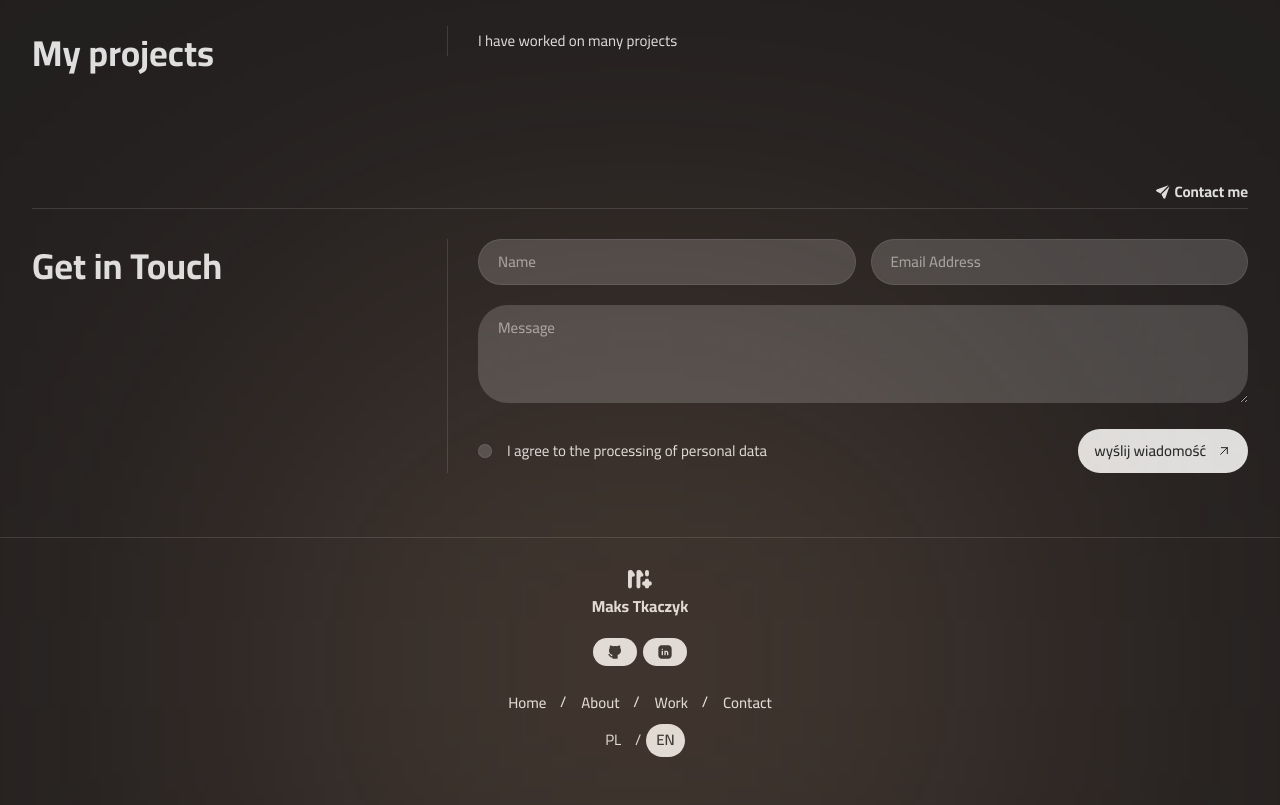
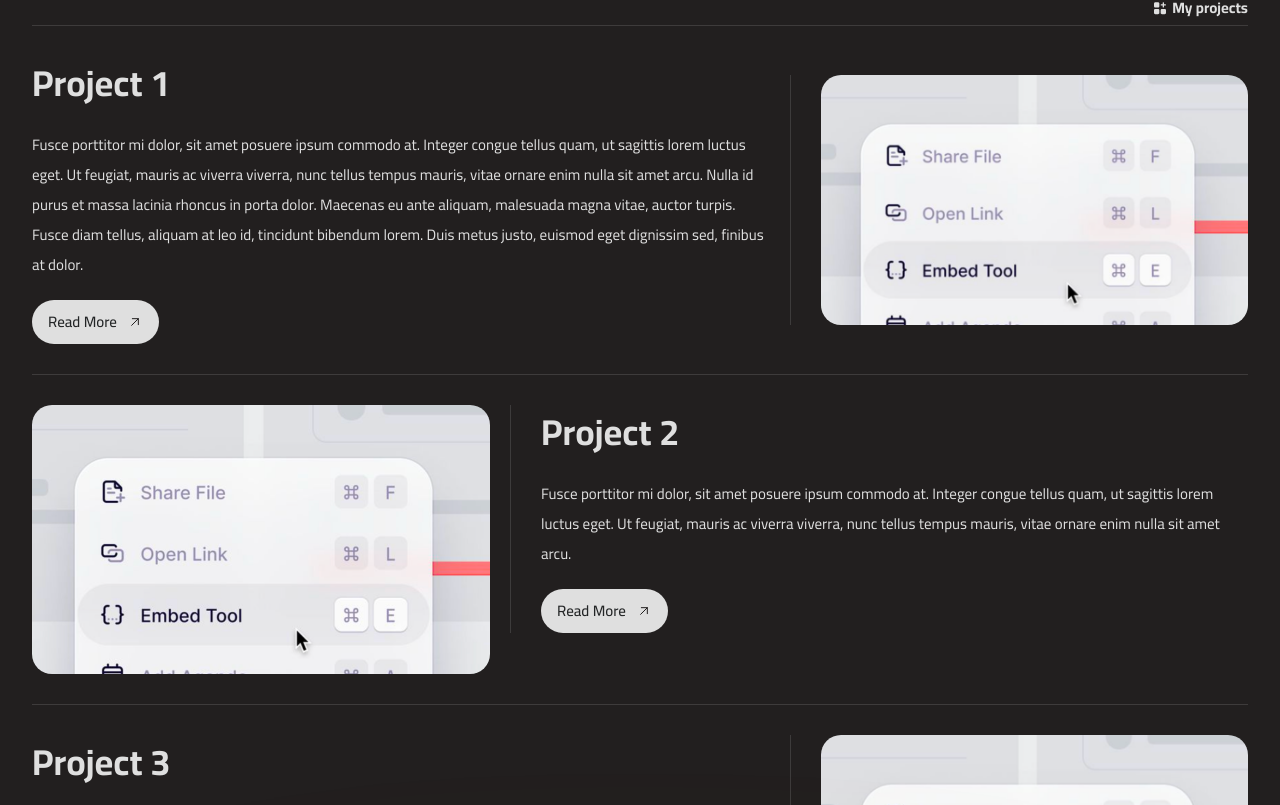
Before and after one commit to Matrix669/portfolio, a Next.js app in the folder frontend/: page /en in a window 1280 px wide. Shown: the part 1215-2020 px from the top of the page. Built offline with nearby package versions, Linux system fonts and the light colour scheme.

Commit message:
start making projects - ready projects on mainpage

```diff
--- a/frontend/messages/en.json
+++ b/frontend/messages/en.json
@@ -39,11 +39,7 @@
 				"email": {
 					"label": "Email Address",
 					"required": "Email is required",
-				"email": {
-					"label": "Email Address",
-					"required": "Email is required",
-					"invalid": "Invalid email address"
-				},
+					"invalid": "Invalid email address",
 					"message": {
 						"label": "Message",
 						"required": "Message is required"
--- a/frontend/src/app/UI/SectionContent/SectionContent.module.scss
+++ b/frontend/src/app/UI/SectionContent/SectionContent.module.scss
@@ -11,6 +11,30 @@
 	gap: rem(30);
 	border-top: 1px solid $border-color;
 	padding-top: rem(15);
+	h2 {
+		transition: letter-spacing 0.3s;
+		&:hover {
+			letter-spacing: 1px;
+		}
+	}
+	&__myWork {
+		border-top: none;
+		.sectionContent__subTitle {
+			transform: translateY(-55%);
+		}
+	}
+	&__itemProject {
+		display: flex;
+		flex-direction: column;
+		gap: rem(20);
+		border-top: 1px solid $border-color;
+		padding-top: rem(30);
+		.sectionContent__description {
+			padding-left: 0;
+			border-left: none;
+			align-self: flex-start;
+		}
+	}
 	&__description {
 		display: grid;
 		place-items: flex-start;
@@ -20,6 +44,20 @@
 		border-left: 1px solid $border-color;
 		padding-left: rem(15);
 		width: 100%;
+	}
+	&__image {
+		width: 100%;
+		height: 100%;
+		border-left: 1px solid $border-color;
+		padding-left: rem(15);
+		img {
+			border-radius: rem(20);
+			transition: scale 0.3s, border-radius 0.3s;
+			&:hover {
+				scale: 0.95;
+				border-radius: 0;
+			}
+		}
 	}
 	&__subTitle {
 		position: absolute;
@@ -36,7 +74,8 @@
 
 		transform: translate(0, -125%);
 
-        & span, svg {
+		& span,
+		svg {
 			transition: transform 0.3s;
 		}
 		&:hover {
@@ -58,15 +97,46 @@
 		flex-direction: row;
 		justify-content: space-between;
 		padding-top: rem(30);
+		&__myWork {
+			display: grid;
+			grid-template-columns: 1fr;
+			.sectionContent__subTitle {
+				transform: translateY(10%);
+			}
+		}
 		&__description {
 			max-width: rem(601);
 			width: 100%;
 			padding-left: rem(30);
 		}
+		&__itemProject {
+			align-items: center;
+			flex-direction: row;
+			justify-content: space-between;
+			gap: rem(20);
+			&:nth-child(odd) {
+				flex-direction: row-reverse;
+				padding-top: rem(30);
+
+				.sectionContent__image {
+					padding-left: 0;
+					border-left: none;
+				}
+				.sectionContent__description {
+					padding-left: rem(30);
+					border-left: 1px solid $border-color;
+				}
+			}
+		}
+		&__image {
+			max-width: rem(458);
+			max-height: rem(269);
+			padding-left: rem(30);
+		}
 	}
 }
 
-@media(min-width: rem(1200)) {
+@media (min-width: rem(1200)) {
 	.sectionContent {
 		&__description {
 			max-width: rem(801);
--- a/frontend/src/app/UI/SectionContent/SectionContent.tsx
+++ b/frontend/src/app/UI/SectionContent/SectionContent.tsx
@@ -1,6 +1,10 @@
+import Image from 'next/image'
+
 import Wrapper from '@/app/UI/Wrapper/Wrapper'
 import MainLink from '@/app/UI/MainLink/MainLink'
 import RightArrow from '@/app/icons/RightArrow'
+
+import { MY_PROJECTS } from '@/app/constants/myProjects'
 
 import styles from './SectionContent.module.scss'
 
@@ -16,8 +20,41 @@ type SectionContentProps = {
 	}
 	isContact?: boolean
 	children?: React.ReactNode
+	isMyWork?: boolean
 }
 export default function SectionContent(props: SectionContentProps) {
+	if (props.isMyWork) {
+		return (
+			<section className={styles.sectionPadding}>
+				<Wrapper>
+					<div className={`${styles.sectionContent} ${props.isMyWork ? styles.sectionContent__myWork : ''}`}>
+						<div className={styles.sectionContent__subTitle}>
+							{props.icon} <span>{props.subTitle}</span>
+						</div>
+						{MY_PROJECTS.map(project => (
+							<article key={project.id} className={styles.sectionContent__itemProject}>
+								<div className={styles.sectionContent__description}>
+									<h2>{project.title}</h2>
+									<p className={styles.text}>{project.description}</p>
+									<MainLink href={project.link[0].href} target='_blank' rel='noopener noreferrer'>
+										Read More <RightArrow />
+									</MainLink>
+								</div>
+								<div className={styles.sectionContent__image}>
+									<Image
+										src={project.mainImage.imageSrc}
+										alt={project.mainImage.imageAlt}
+										placeholder='blur'
+										sizes='@media(max-width: 768px) 100vw, 50vw'
+									/>
+								</div>
+							</article>
+						))}
+					</div>
+				</Wrapper>
+			</section>
+		)
+	}
 	return (
 		<section className={styles.sectionPadding}>
 			<Wrapper>
--- a/frontend/src/app/[locale]/page.tsx
+++ b/frontend/src/app/[locale]/page.tsx
@@ -33,6 +33,7 @@ export default async function Home() {
 				icon={<MyWorkIcon />}
 				title='My projects'
 				description='I have worked on many projects'
+				isMyWork
 			/>
 			<SectionContent subTitle={tContact('subTitle')} icon={<ContactMeIcon />} title={tContact('title')} children={<ContactForm />} isContact />
 		</MainContent>
--- a/frontend/src/app/components/HeroSection/HeroSection.tsx
+++ b/frontend/src/app/components/HeroSection/HeroSection.tsx
@@ -19,7 +19,6 @@ export default function HeroSection() {
 	const { setLabel } = useCursorLabel()
 
 	const tHeroSection = useTranslations('mainPage.heroSection')
-	const tButton = useTranslations('button')
 
 	return (
 		<section className={styles.sectionPadding}>
@@ -31,7 +30,7 @@ export default function HeroSection() {
 							onMouseEnter={() => setLabel(tHeroSection('title'))}
 							onMouseLeave={() => setLabel(null)}
 						>
-							<Image src={HERO_IMG} alt={tHeroSection('imgAlt')} />
+							<Image src={HERO_IMG} alt={tHeroSection('imgAlt')}  />
 						</div>
 					</Tilt>
 					<BgGradient className={styles['heroSectionBox-BgGradient']} />
--- /dev/null
+++ b/frontend/src/app/constants/myProjects.ts
@@ -0,0 +1,125 @@
+import { StaticImageData } from 'next/image'
+
+import IMG1 from '@/app/assets/MyWork/image.png'
+
+type MyProjectsProps = {
+	id: number
+	title: string
+	description: string
+	mainImage: {
+		imageSrc: StaticImageData
+		imageAlt: string
+	}
+	images: {
+		imageSrc: StaticImageData
+		imageAlt: string
+	}[]
+	link: {
+		label: string
+		href: string
+	}[]
+	technologies: string[]
+}
+
+export const MY_PROJECTS: MyProjectsProps[] = [
+	{
+		id: 1,
+		title: 'Project 1',
+		description: `Fusce porttitor mi dolor, sit amet posuere ipsum commodo at. Integer congue tellus quam, ut sagittis lorem luctus eget. Ut feugiat, mauris ac viverra viverra, nunc tellus tempus mauris, vitae ornare enim nulla sit amet arcu.
+
+Nulla id purus et massa lacinia rhoncus in porta dolor. Maecenas eu ante aliquam, malesuada magna vitae, auctor turpis. Fusce diam tellus, aliquam at leo id, tincidunt bibendum lorem. Duis metus justo, euismod eget dignissim sed, finibus at dolor.`,
+		mainImage: {
+			imageSrc: IMG1,
+			imageAlt: 'Image 1',
+		},
+
+		// --- dialog ---
+		images: [
+			{
+				imageSrc: 'image1.jpg',
+				imageAlt: 'Image 1',
+			},
+			{
+				imageSrc: 'image2.jpg',
+				imageAlt: 'Image 2',
+			},
+		],
+		link: [
+			{
+				label: 'Link 1',
+				href: 'https://www.google.com',
+			},
+			{
+				label: 'Link 2',
+				href: 'https://www.google.com',
+			},
+		],
+		technologies: ['React', 'Next.js', 'Tailwind CSS', 'TypeScript', 'JavaScript', 'HTML', 'CSS'],
+	},
+	{
+		id: 2,
+		title: 'Project 2',
+		description: `Fusce porttitor mi dolor, sit amet posuere ipsum commodo at. Integer congue tellus quam, ut sagittis lorem luctus eget. Ut feugiat, mauris ac viverra viverra, nunc tellus tempus mauris, vitae ornare enim nulla sit amet arcu.`,
+		mainImage: {
+			imageSrc: IMG1,
+			imageAlt: 'Image 1',
+		},
+
+		// --- dialog ---
+		images: [
+			{
+				imageSrc: 'image1.jpg',
+				imageAlt: 'Image 1',
+			},
+			{
+				imageSrc: 'image2.jpg',
+				imageAlt: 'Image 2',
+			},
+		],
+		link: [
+			{
+				label: 'Link 1',
+				href: 'https://www.google.com',
+			},
+			{
+				label: 'Link 2',
+				href: 'https://www.google.com',
+			},
+		],
+		technologies: ['React', 'Next.js', 'Tailwind CSS', 'TypeScript', 'JavaScript', 'HTML', 'CSS'],
+	},
+	{
+		id: 3,
+		title: 'Project 3',
+		description: `at, mauris ac viverra viverra, nunc tellus tempus mauris, vitae ornare enim nulla sit amet arcu.
+
+Nulla id purus et massa lacinia rhoncus in porta dolor. Maecenas eu ante aliquam, malesuada magna vitae, auctor turpis. Fusce diam tellus, aliquam at leo id, tincidunt bibendum lorem. Duis metus justo, euismod eget dignissim sed, finibus at dolor.`,
+		mainImage: {
+			imageSrc: IMG1,
+			imageAlt: 'Image 1',
+		},
+
+		// --- dialog ---
+		images: [
+			{
+				imageSrc: 'image1.jpg',
+				imageAlt: 'Image 1',
+			},
+			{
+				imageSrc: 'image2.jpg',
+				imageAlt: 'Image 2',
+			},
+		],
+		link: [
+			{
+				label: 'Link 1',
+				href: 'https://www.google.com',
+			},
+			{
+				label: 'Link 2',
+				href: 'https://www.google.com',
+			},
+		],
+		technologies: ['React', 'Next.js', 'Tailwind CSS', 'TypeScript', 'JavaScript', 'HTML', 'CSS'],
+	},
+]
```
Also changed, not shown: frontend/src/app/assets/MyWork/image.png (added). Lines whose indentation alone changed are shown as unchanged.
